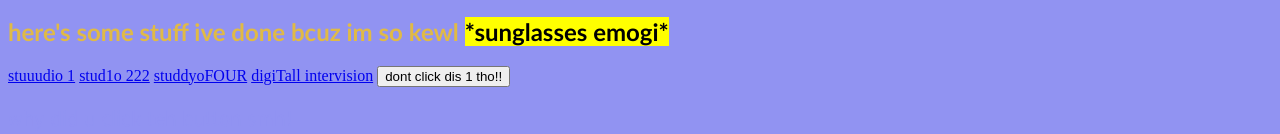
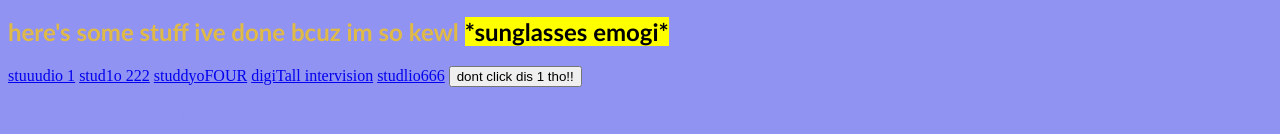
Before and after one commit to meclifton/digitalgeographies, a plain HTML site: page index.html in a window 1280 px wide. Shown: the part 540-674 px from the top of the page. Drawn offline with Linux system fonts and the light colour scheme.

Commit message:
Update index.html

```diff
--- a/index.html
+++ b/index.html
@@ -31,6 +31,7 @@ _  ,/|
       <a href="https://meclifton.github.io/digitalgeographies/studio2.htm">stud1o 222</a>
       <a href="https://meclifton.github.io/digitalgeographies/studio4.html">studdyoFOUR</a>
       <a href="https://youtu.be/vImx9PLxIJI">digiTall intervision</a>
+      <a href="https://meclifton.github.io/digitalgeographies/studio6.html">studlio666</a>
     <script>
       function changeCSS (){
    document.getElementById("change").style.color = "#00fff7"; //document find "change" and make it red
```
